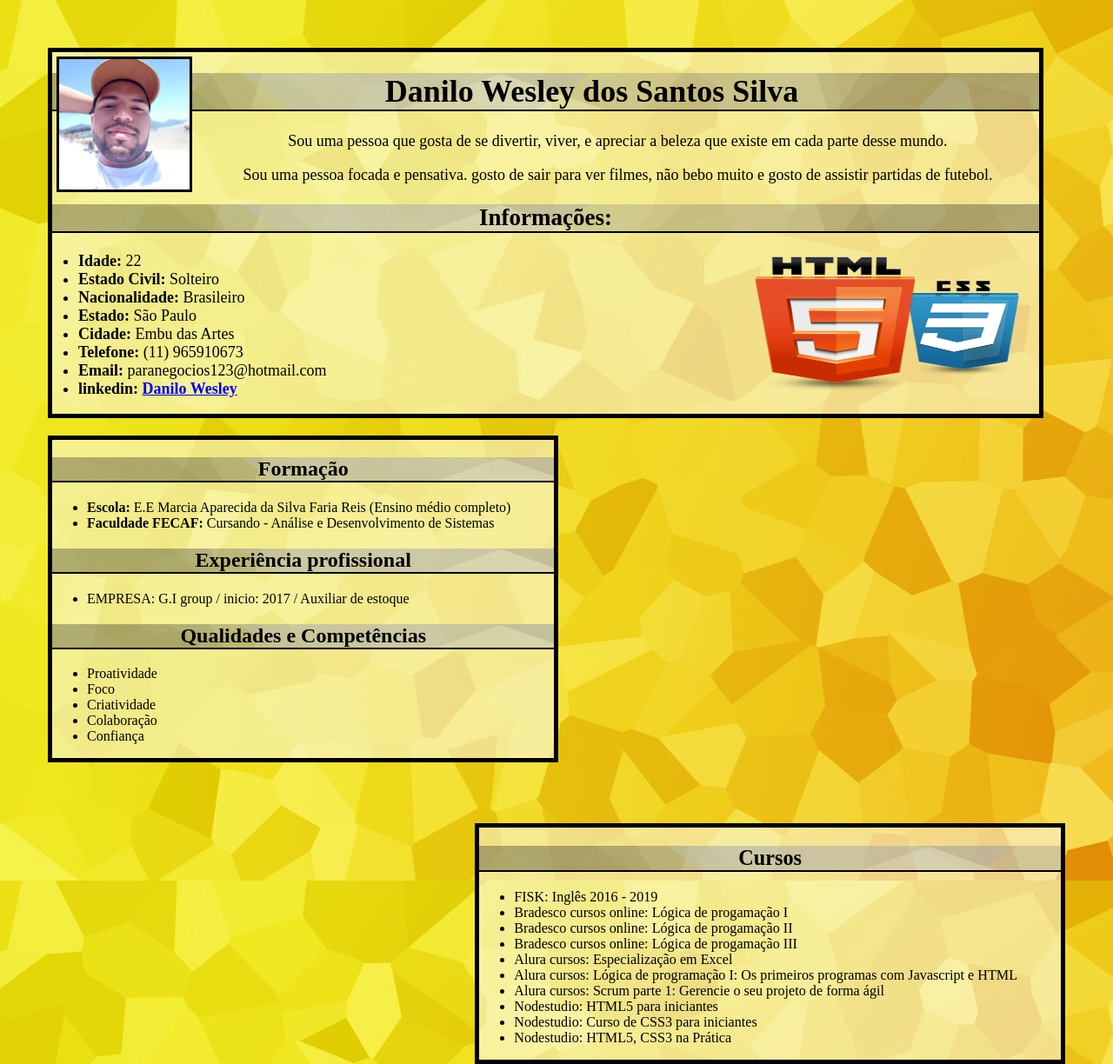
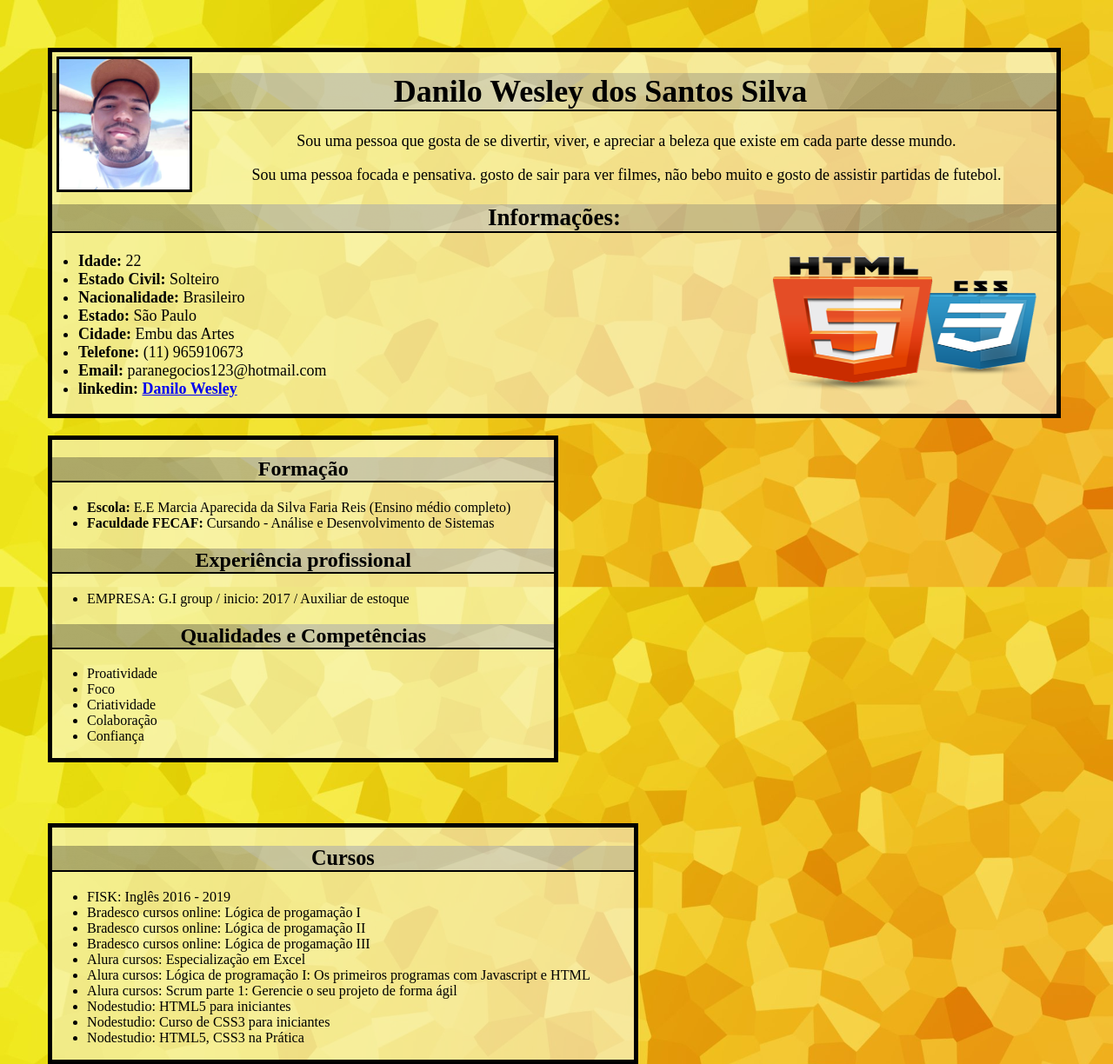
Before and after one commit to danilovesk/DWSperfil, a plain HTML site: page index.html in a window 1280 px wide. Shown: the whole page at 87% size. Drawn offline with Linux system fonts and the light colour scheme.

Commit message:
Update index.css

```diff
--- a/index.css
+++ b/index.css
@@ -1,8 +1,11 @@
+
+
 body{
 
 
     margin: 20px;
     background-image:url(/imgs/bg_foto.jpg);
+    background-size: 100%;
 
     padding:35px;
 }
@@ -60,7 +63,7 @@ li{
 
 #daniloinfo{
     font-size: large;
-    margin-right: 25px ;
+    margin-right: 5px ;
     background-color:    rgba(250, 248, 234, 0.548);
     border: black 5px solid;
 
@@ -69,6 +72,7 @@ li{
 #formacao{
     margin-bottom: 20px;
     margin-top: 20px;
+    margin-right: 30px;
     background-color: rgba(250, 248, 234, 0.548);
     border: black 5px solid;
     float: top;
@@ -84,8 +88,8 @@ li{
 
 #cursos{
     font-size:101% ;
-    margin-left: px;
-    float: right;
+
+    float:left;
     background-color: rgba(250, 248, 234, 0.548);
     border: black 5px solid;
     margin-top: 50px;
```
